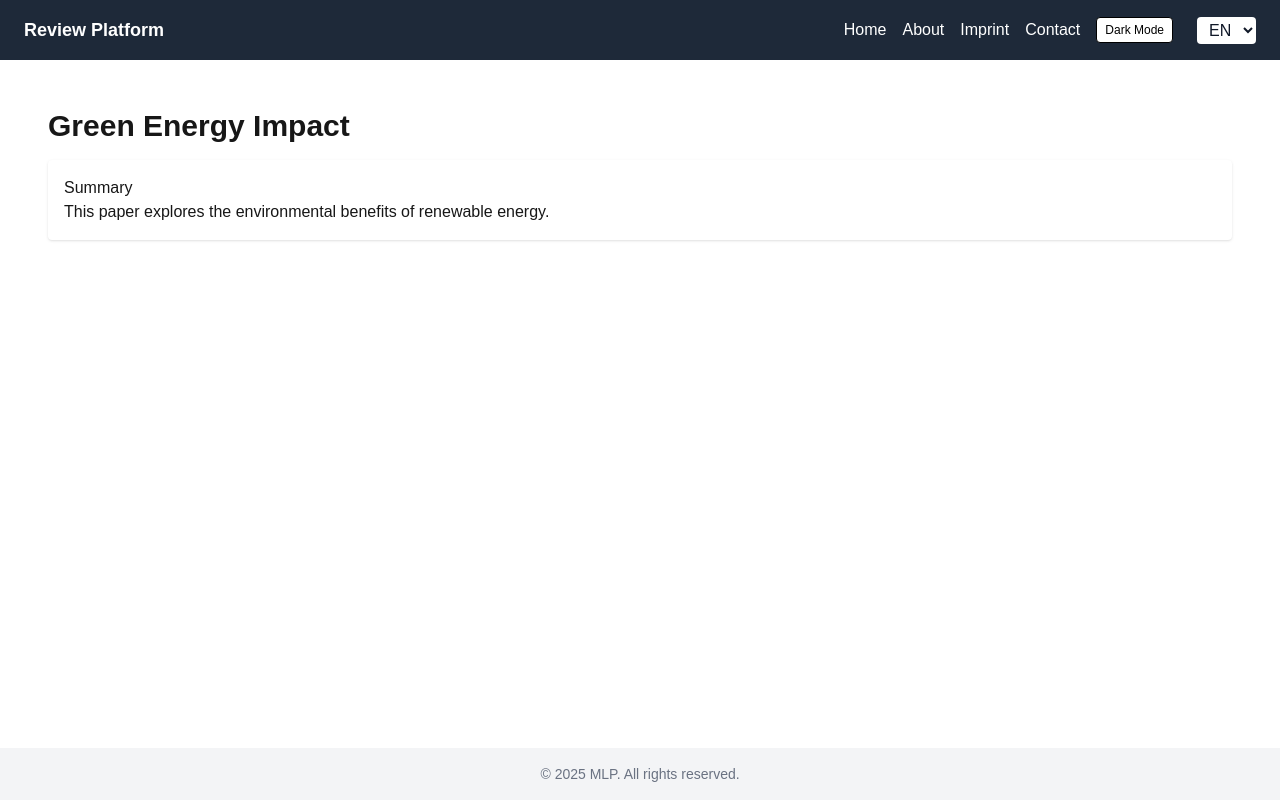
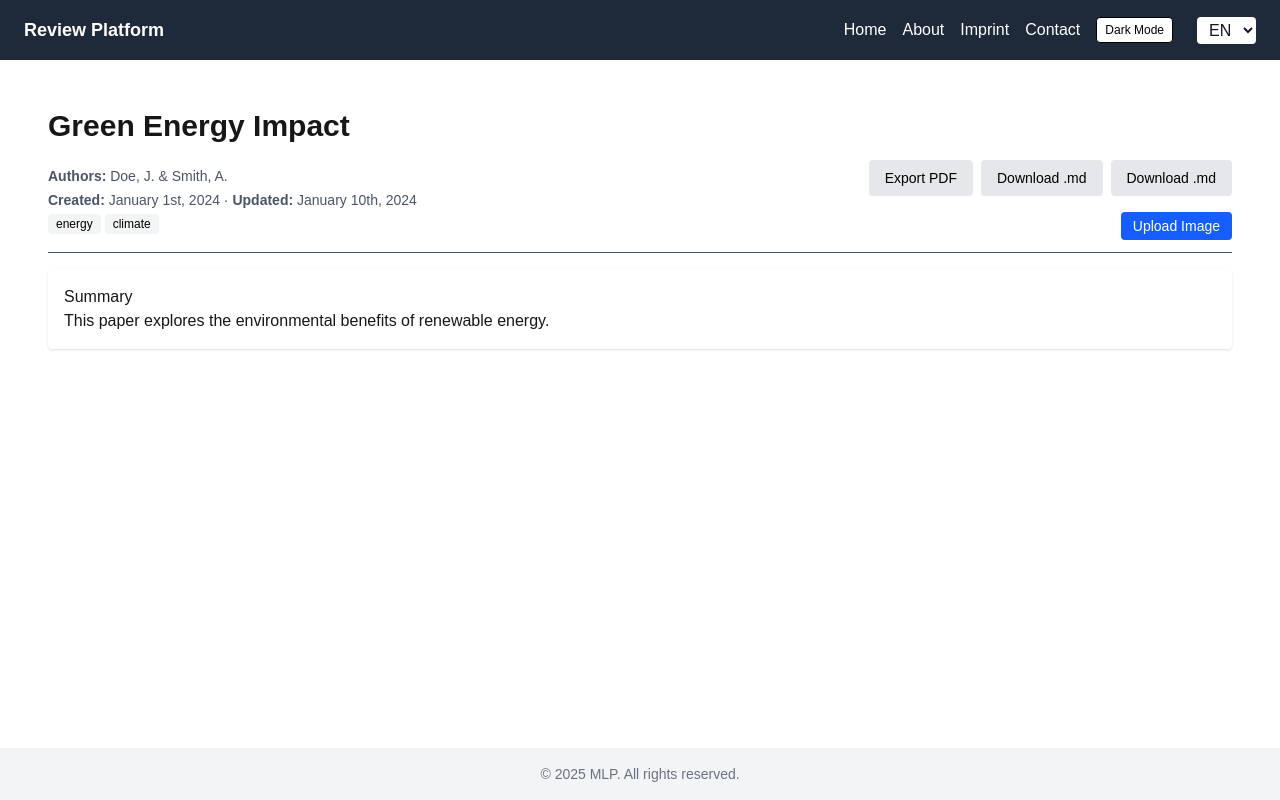
Before and after one commit to MateoLPozo2/reviews_service, a Next.js app: page /mlp/reviews/121/green-energy-impact in a window 1280 px wide. Built offline with nearby package versions, Linux system fonts and the light colour scheme.

Commit message:
Refactored [slug].js

```diff
--- a/pages/mlp/reviews/[nid]/[slug].js
+++ b/pages/mlp/reviews/[nid]/[slug].js
@@ -2,7 +2,6 @@ import { useRef } from "react";
 import { getReviewById } from "@/services/reviewService";
 import SlugValidator from "@/interfaces/SlugValidator";
 import MarkdownViewer from "@/components/MarkdownViewer";
-import ExportButton from "@/components/ExportButton";
 import ReviewMeta from "@/components/ReviewMeta";
 
 export async function getServerSideProps({ params, res }) {
@@ -32,8 +31,8 @@ export default function ReviewPage({ review }) {
     <div className="p-6 space-y-4">
       <div className="flex flex-col sm:flex-row sm:justify-between sm:items-center gap-4">
         <h1 className="text-3xl font-bold">{review.title}</h1>
-        <div className="flex gap-2 flex-wrap" />
       </div>
+      <ReviewMeta review={review} contentRef={contentRef} />
       <div
         ref={contentRef}
         className="prose dark:prose-invert bg-white dark:bg-neutral-900 text-black dark:text-white p-4 rounded shadow max-w-none"
```
